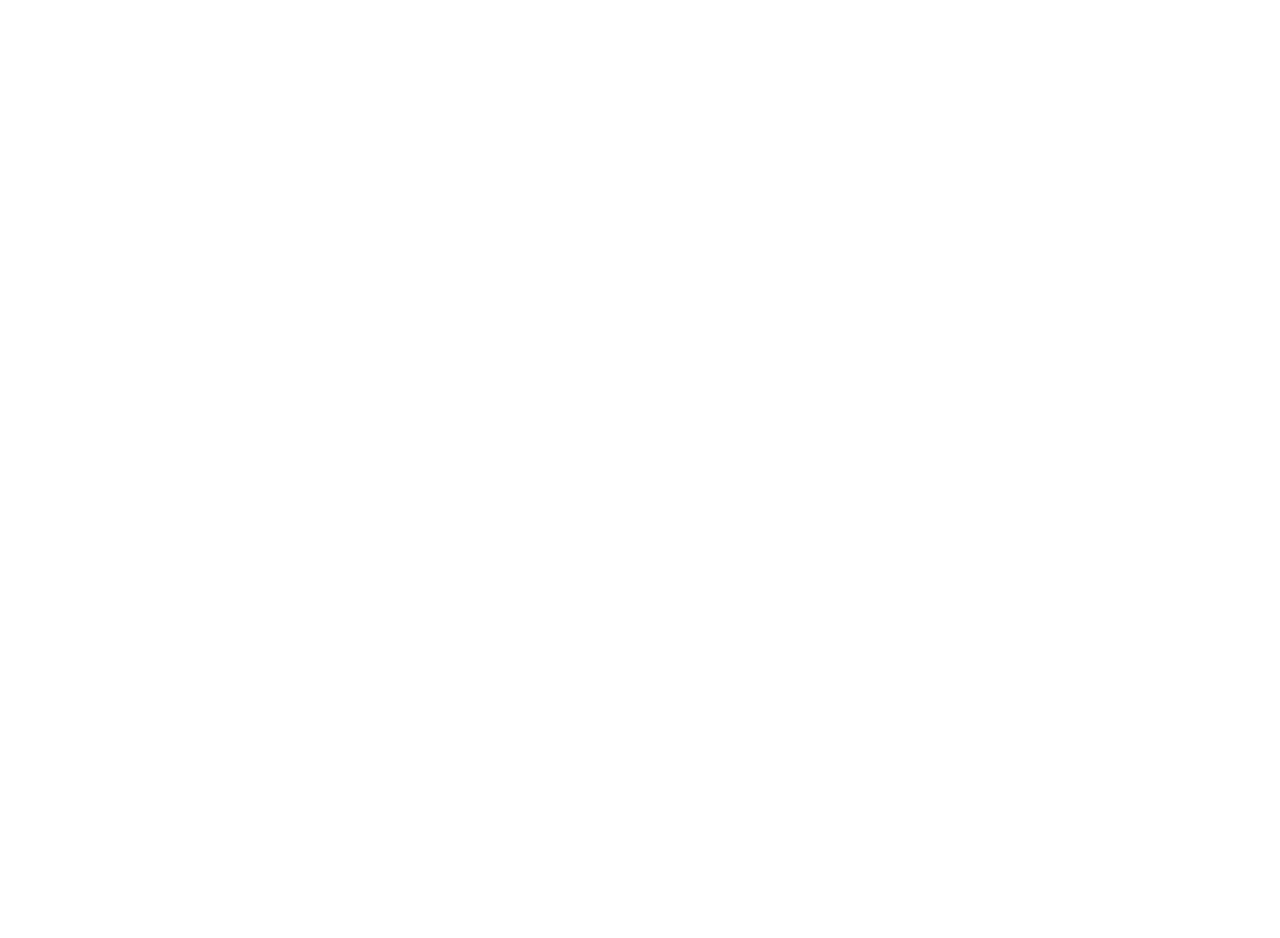
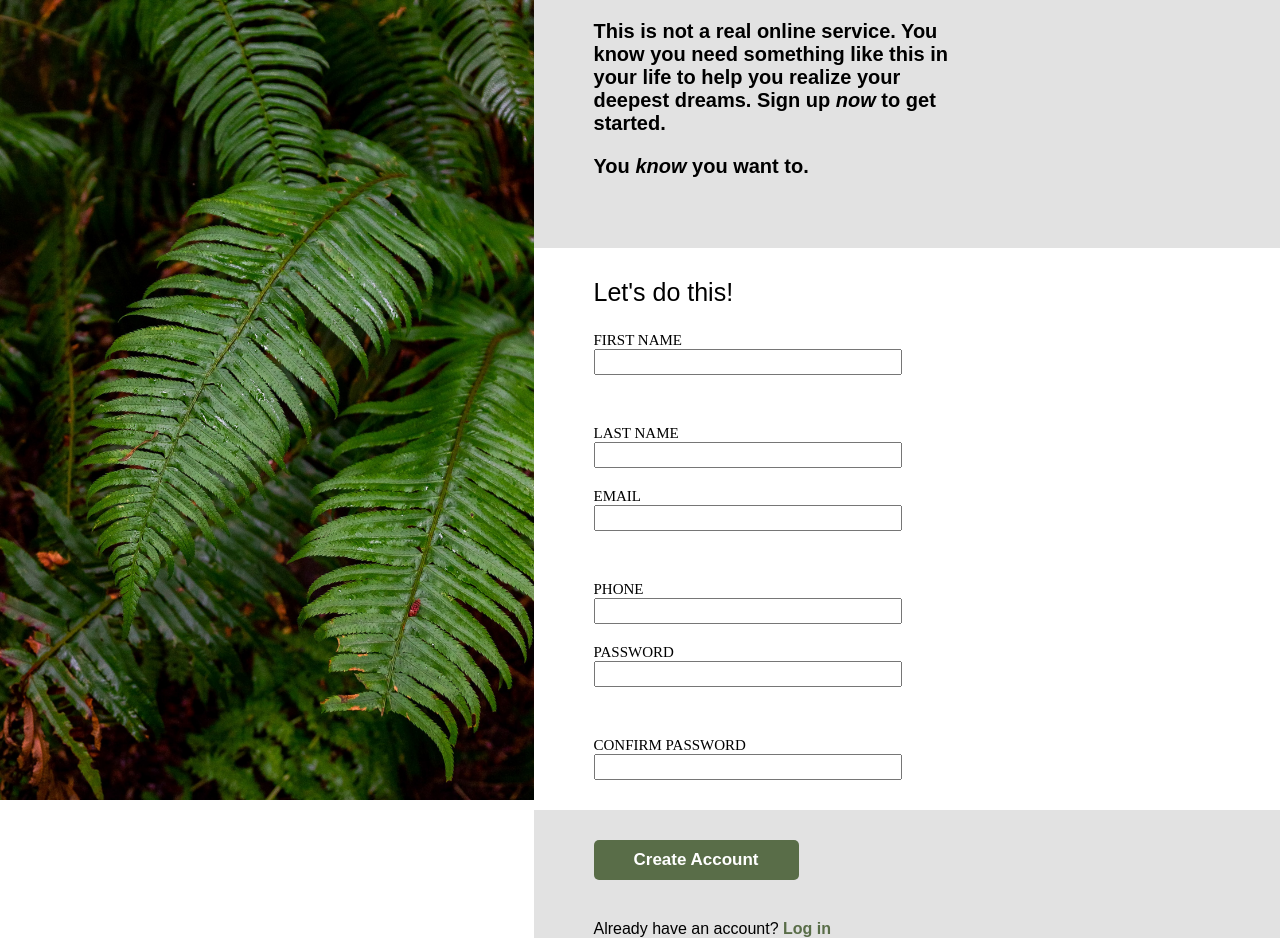
Before and after one commit to NTurbo1/sign-up-form, a plain HTML site: page index.html in a window 1280 px wide. Before the commit the page ends 800 px from the top, so only its background shows below. Drawn offline with Linux system fonts and the light colour scheme.

Commit message:
Creates a folder called 'images' and puts the background image inside it.
In 'index.html':
    Creates an initial structure of the page.

In 'style.css':
    Adds an initial styling.

```diff
--- a/index.html
+++ b/index.html
@@ -8,6 +8,65 @@
     <title>Sign-up Form</title>
 </head>
 <body>
+    <img src="./images/halie-west-25xggax4bSA-unsplash.jpg" alt="leaves">
+    <div class="sign-up-box">
+        <div class="intro-text">
+            <p>This is not a real online service. You know you need something like this
+                in your life to help you realize your deepest dreams.
+                Sign up <em>now</em> to get started.
+            </p>
+            <p>You <em>know</em> you want to.</p>
+        </div>
 
+        <form class="sign-up-form">
+            <div class="before-form-button">
+                <h3>Let's do this!</h3>
+
+                <div class="sign-up-form-container">
+                    <div class="name-surname-input">
+                        <div class="name-input">
+                            <p class="label-paragraph"><label for="first-name">FIRST NAME</label></p>
+                            <input required type="text" id="first-name">
+                        </div>
+
+                        <div class="surname-input">
+                            <p class="label-paragraph"><label for="last-name">LAST NAME</label></p>
+                            <input required type="text" id="last-name">
+                        </div>
+                    </div>
+
+                    <div class="email-phone-input">
+                        <div class="email-input">
+                            <p class="label-paragraph"><label for="email">EMAIL</label></p>
+                            <input required type="email" id="email">
+                        </div>
+
+                        <div class="phone-input">
+                            <p class="label-paragraph"><label for="phone">PHONE</label></p>
+                            <input required type="tel" id="phone">
+                        </div>
+                    </div>
+
+                    <div class="password-input">
+                        <div class="try-password-input">
+                            <p class="label-paragraph"><label for="password">PASSWORD</label></p>
+                            <input required type="password" id="password">
+                        </div>
+
+                        <div class="confirm-password-input">
+                            <p class="label-paragraph"><label for="confirm-password">CONFIRM PASSWORD</label></p>
+                            <input required type="password" id="confirm-password">
+                        </div>
+                    </div>
+                </div>
+            </div>
+
+            <div class="button-container">
+                <button type="submit">Create Account</button>
+            </div>
+        </form>
+
+        <div class="footer-text">Already have an account? <span><a href="#">Log in</a></span></div>
+    </div>
 </body>
 </html>
--- a/style.css
+++ b/style.css
@@ -0,0 +1,107 @@
+:root {
+    --top-and-bottom-color: rgb(226, 226, 226);
+    --submit-button-color: #596D48;
+}
+
+html, body {
+    margin: 0;
+    padding: 0;
+}
+
+body {
+    display: flex;
+}
+
+img {
+    height: 100vh;
+    margin-bottom: -4px;
+}
+
+.sign-up-box {
+    display: flex;
+    flex-direction: column;
+    justify-content: center;
+    background-color: var(--top-and-bottom-color);
+}
+
+.before-form-button {
+    padding-top: 30px;
+    padding-bottom: 30px;
+    background-color: white;
+}
+
+.before-form-button, .button-container {
+    padding-left: 60px;
+    padding-right: 100px;
+}
+
+.before-form-button > h3 {
+    font-family: Arial, Helvetica, sans-serif;
+    font-size: 25px;
+    font-weight: 500;
+    margin-top: 0;
+}
+
+.sign-up-form-container {
+    display: flex;
+    flex-direction: column;
+    gap: 20px;
+}
+
+.intro-text {
+    padding-bottom: 50px;
+}
+
+.intro-text, .footer-text {
+    padding-left: 60px;
+    padding-right: 300px;
+}
+
+.intro-text > p {
+    font-size: 20px;
+    font-weight: 900;
+    font-family: Arial, Helvetica, sans-serif;
+}
+
+.name-surname-input, .email-phone-input, .password-input {
+    display: flex;
+    gap: 50px;
+    flex-wrap: wrap;
+}
+
+.label-paragraph {
+    margin: 0;
+    padding: 0;
+    font-size: 15px;
+}
+
+input {
+    width: 300px;
+    height: 20px;
+}
+
+.button-container {
+    padding-top: 30px;
+}
+
+button {
+    background-color: var(--submit-button-color);
+    color: white;
+    border: 0;
+    border-radius: 5px;
+    padding: 10px 40px;
+    font-family: Arial, Helvetica, sans-serif;
+    font-size: 17px;
+    font-weight: 700;
+}
+
+.footer-text {
+    padding-top: 40px;
+    font-family: Arial, Helvetica, sans-serif;
+}
+
+.footer-text > span > a {
+    text-decoration: none;
+    color: var(--submit-button-color);
+    font-weight: bold;
+}
```
Also changed, not shown: images/halie-west-25xggax4bSA-unsplash.jpg (added).
